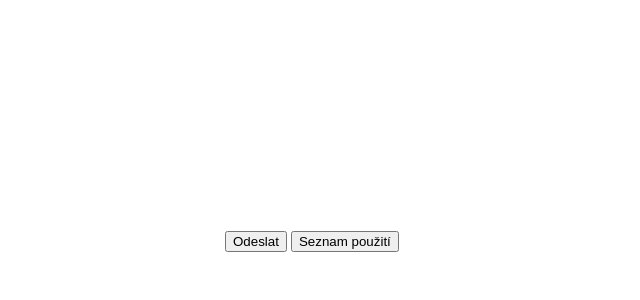
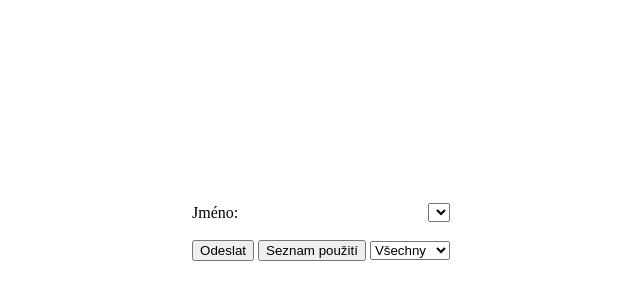
Before and after one commit to davidsebesta1/CoffeeEvidence, a plain HTML site: page index.html in a window 1280 px wide. Shown: the part 168-468 px from the top of the page, without its empty margins (319-959 px from the left). Drawn offline with nearby package versions, Linux system fonts and the light colour scheme; no server answers.

Commit message:
stylistic changes and month selection

```diff
--- a/index.html
+++ b/index.html
@@ -12,13 +12,35 @@
 
 <body>
     <form id="form">
-        <div id="namesRadio" class="emptyDiv"></div>
+        <div id="namesRadio" class="emptyDiv">
+            <div class="sliderDiv">
+                <label for="users">Jméno: </label>
+                <select id="users">
+
+                </select>
+            </div>
+        </div>
         <br>
         <div id="typesSliders" class="emptyDiv"></div>
 
         <div>
             <input type="submit" value="Odeslat">
             <button id="listButton">Seznam použití</button>
+            <select id="months">
+                <option value="0">Všechny</option>
+                <option value="1">Leden</option>
+                <option value="2">Únor</option>
+                <option value="3">Březen</option>
+                <option value="4">Duben</option>
+                <option value="5">Květen</option>
+                <option value="6">Červen</option>
+                <option value="7">Červenec</option>
+                <option value="8">Srpen</option>
+                <option value="9">Září</option>
+                <option value="10">Říjen</option>
+                <option value="11">Listopad</option>
+                <option value="12">Prosinec</option>
+            </select>
         </div>
     </form>
 </body>
--- a/script.js
+++ b/script.js
@@ -34,13 +34,13 @@ $(document).ready(function () {
 
 function generateButtons(data) {
     $.each(data, function (key, value) {
-        $("#namesRadio").append("<input type='radio' id='" + "name" + key + "' name='user' value='" + value["ID"] + "'/><label for='" + "name" + key + "'>" + value["name"] + "</label><br>");
+        $("#users").append("<option value='" + value["ID"] + "'>" + value["name"] + "</option><br>");
     });
 }
 
 function generateSliders(data) {
     $.each(data, function (key, value) {
-        $("#typesSliders").append("<div class='sliderDiv'><label for='" + "slider" + key + "'>" + value["typ"] + "</label><div class='sliderDiv'><label id='" + "slidertext" + key + "'>0</label><input type='range' min='0' max='10' value='0' class='slider' id='" + "slider" + key + "'></div></div><br>");
+        $("#typesSliders").append("<div class='sliderDiv'><label for='" + "slider" + key + "'>" + value["typ"] + "</label><div class='sliderDiv'><input type='number' min='0' max='99999' value='0' class='slider' id='" + "slider" + key + "'></div></div><br>");
 
         let slider = document.getElementById("slider" + key);
         slider.addEventListener("input", function() {
@@ -52,8 +52,9 @@ function generateSliders(data) {
 
 function showList(event){
     event.preventDefault();
+    let monthId = parseInt($("#months").val());
     $.ajax({
-        url: "http://ajax1.lmsoft.cz/procedure.php?cmd=getSummaryOfDrinks",
+        url: "http://ajax1.lmsoft.cz/procedure.php?cmd=getSummaryOfDrinks" + (monthId == 0 ? "" : ("&month=" + monthId)),
         beforeSend: function (xhr) {
             xhr.setRequestHeader("Authorization", "Basic " + btoa("coffee:kafe"));
         },
--- a/style.css
+++ b/style.css
@@ -26,9 +26,15 @@ form {
     margin: 0 auto;
 }
 
+select{
+    margin-left: auto;
+}
+
 .emptyDiv {
     margin: 0px;
     padding: 0px;
+    display: flex;
+    flex-direction: column;
 }
 
 table {
```
